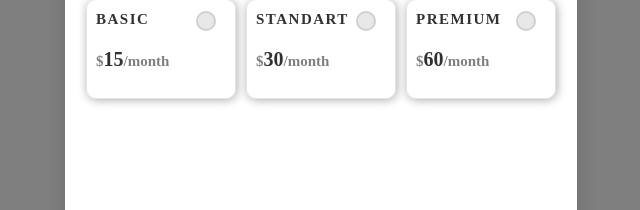
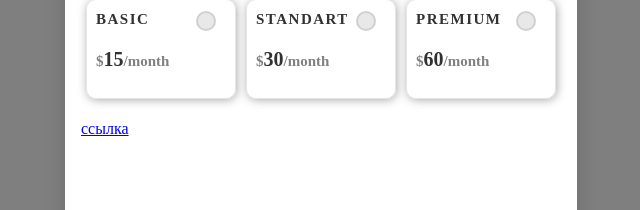
Before and after one commit to WadimSh/docx-print, a React (Create React App) app: page / in a window 1280 px wide. Shown: the part 269-479 px from the top of the page, without its empty margins (319-959 px from the left). Built offline with nearby package versions, Linux system fonts and the light colour scheme.

Commit message:
feat: сделана ссылка для загрузки дополнительного шрифта под создания штрих-кодов в шаблонах

```diff
--- a/src/components/modal/modal.jsx
+++ b/src/components/modal/modal.jsx
@@ -93,7 +93,7 @@ const Modal = () => {
             </label>
           </div>
         </div>
-
+        <a href={window.location.origin + '/locals/LibreBarcodeEAN13Text-Regular.ttf'}>ссылка</a>
         {/* <SmallPrices data={newData} />  */}
 
       </div>
```
Also changed, not shown: public/locals/LibreBarcodeEAN13Text-Regular.ttf (renamed from src/assets/fonts/LibreBarcodeEAN13Text-Regular.ttf).
